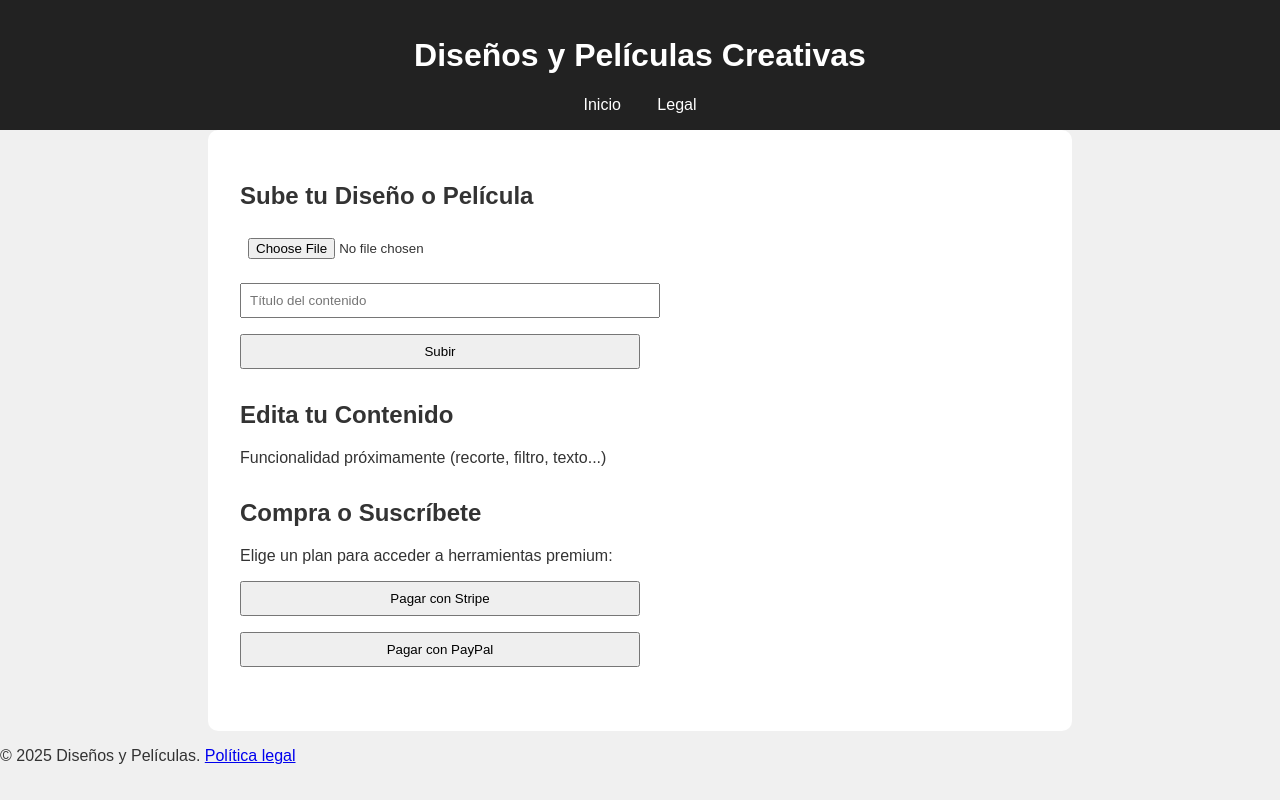
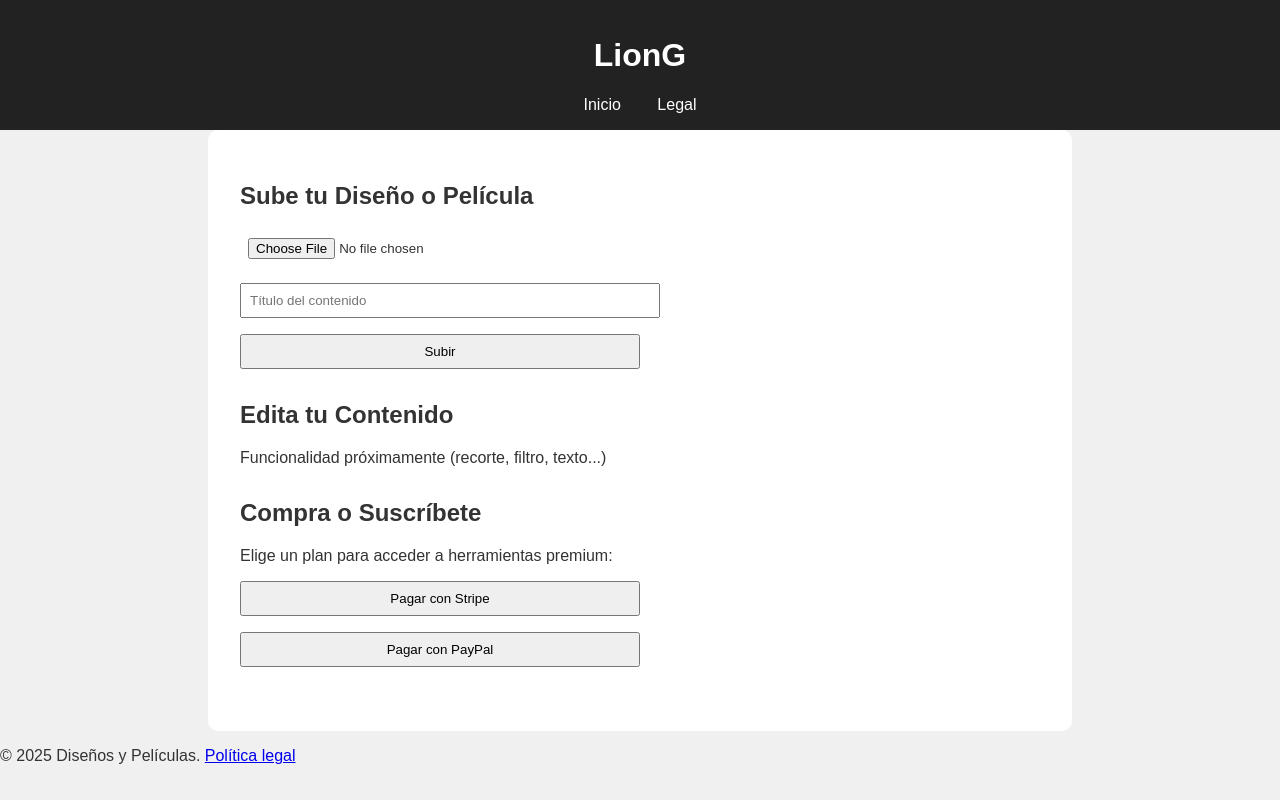
Before and after one commit to Leobaneo/LionG, a plain HTML site: page index.html in a window 1280 px wide. Drawn offline with Linux system fonts and the light colour scheme.

Commit message:
Update index.html

```diff
--- a/index.html
+++ b/index.html
@@ -8,7 +8,7 @@
 </head>
 <body>
   <header>
-    <h1>Diseños y Películas Creativas</h1>
+    <h1>LionG</h1>
     <nav>
       <a href="index.html">Inicio</a>
       <a href="legal.html">Legal</a>
```
